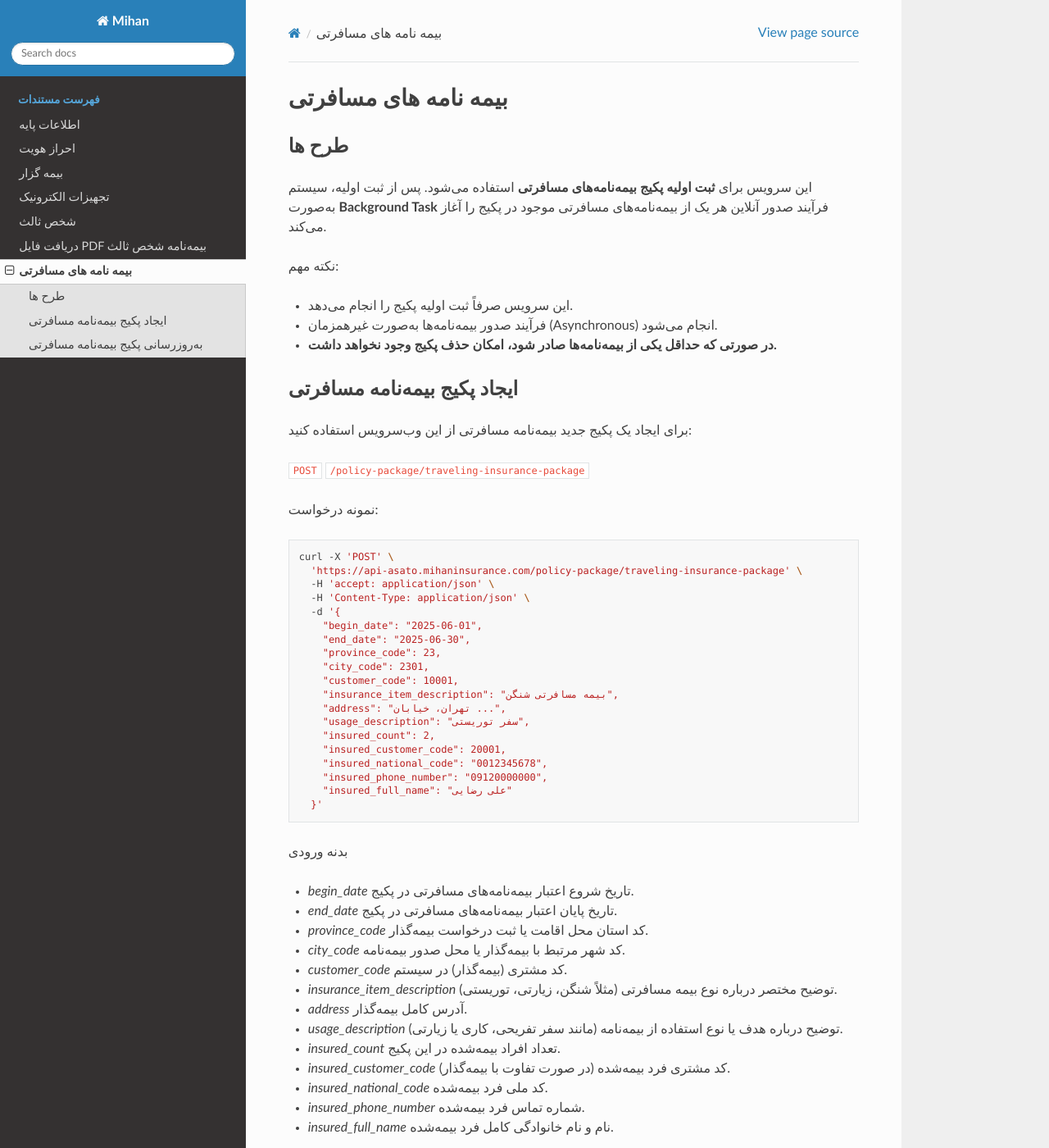
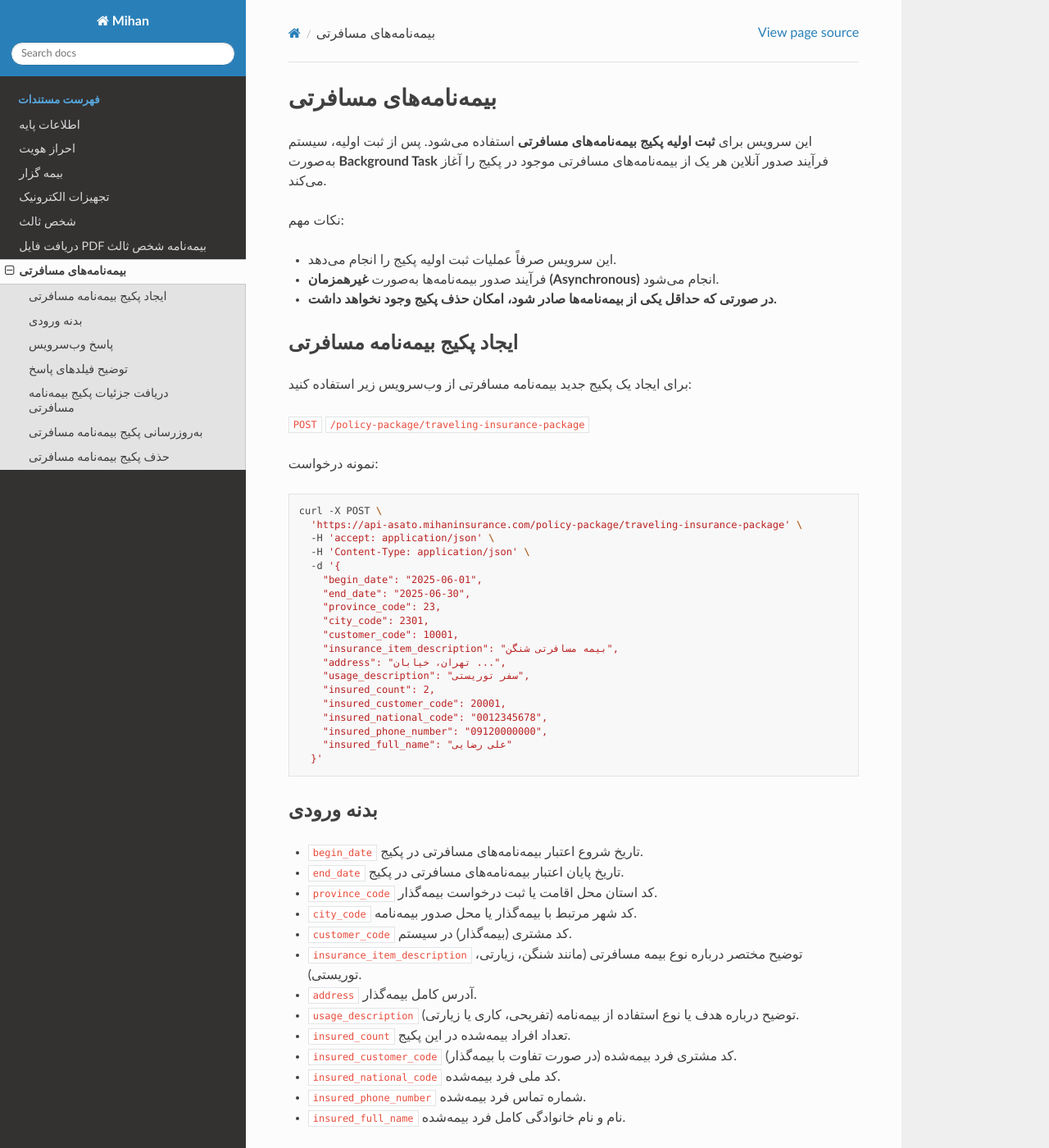
Before and after one commit to artaabbasi/mihan-issue, a Sphinx documentation site: the page built from docs/source/travel_package.rst, in a window 1280 px wide and 1400 px high. Shown: the whole window at 82% size. Built offline with Sphinx 7.4.7 and the Read the Docs theme 3.1.0, drawn with Linux system fonts in a browser that asks for light colours; some of the changed text lies outside the part shown.

Commit message:
Update travel_package.rst

```diff
--- a/docs/source/travel_package.rst
+++ b/docs/source/travel_package.rst
@@ -1,24 +1,20 @@
-بیمه نامه های مسافرتی
-=====
+بیمه‌نامه‌های مسافرتی
+====================
 
-طرح ها
-------------
+این سرویس برای **ثبت اولیه پکیج بیمه‌نامه‌های مسافرتی** استفاده می‌شود.
+پس از ثبت اولیه، سیستم به‌صورت **Background Task** فرآیند صدور آنلاین هر یک از بیمه‌نامه‌های مسافرتی موجود در پکیج را آغاز می‌کند.
 
-این سرویس برای **ثبت اولیه پکیج بیمه‌نامه‌های مسافرتی** استفاده می‌شود. پس از ثبت اولیه، سیستم به‌صورت **Background Task** فرآیند صدور آنلاین هر یک از بیمه‌نامه‌های مسافرتی موجود در پکیج را آغاز می‌کند.
+نکات مهم:
 
-نکته مهم:
-
-
-- این سرویس صرفاً ثبت اولیه پکیج را انجام می‌دهد.
-- فرآیند صدور بیمه‌نامه‌ها به‌صورت غیرهمزمان (Asynchronous) انجام می‌شود.
+- این سرویس صرفاً عملیات ثبت اولیه پکیج را انجام می‌دهد.
+- فرآیند صدور بیمه‌نامه‌ها به‌صورت **غیرهمزمان (Asynchronous)** انجام می‌شود.
 - **در صورتی که حداقل یکی از بیمه‌نامه‌ها صادر شود، امکان حذف پکیج وجود نخواهد داشت.**
-
 
 
 ایجاد پکیج بیمه‌نامه مسافرتی
 ----------------------------
 
-برای ایجاد یک پکیج جدید بیمه‌نامه مسافرتی از این وب‌سرویس استفاده کنید:
+برای ایجاد یک پکیج جدید بیمه‌نامه مسافرتی از وب‌سرویس زیر استفاده کنید:
 
 ``POST``
 ``/policy-package/traveling-insurance-package``
@@ -27,116 +23,119 @@
 
 .. code-block:: bash
 
-    curl -X 'POST' \
-      'https://api-asato.mihaninsurance.com/policy-package/traveling-insurance-package' \
-      -H 'accept: application/json' \
-      -H 'Content-Type: application/json' \
-      -d '{
-        "begin_date": "2025-06-01",
-        "end_date": "2025-06-30",
-        "province_code": 23,
-        "city_code": 2301,
-        "customer_code": 10001,
-        "insurance_item_description": "بیمه مسافرتی شنگن",
-        "address": "تهران، خیابان ...",
-        "usage_description": "سفر توریستی",
-        "insured_count": 2,
-        "insured_customer_code": 20001,
-        "insured_national_code": "0012345678",
-        "insured_phone_number": "09120000000",
-        "insured_full_name": "علی رضایی"
-      }'
+   curl -X POST \
+     'https://api-asato.mihaninsurance.com/policy-package/traveling-insurance-package' \
+     -H 'accept: application/json' \
+     -H 'Content-Type: application/json' \
+     -d '{
+       "begin_date": "2025-06-01",
+       "end_date": "2025-06-30",
+       "province_code": 23,
+       "city_code": 2301,
+       "customer_code": 10001,
+       "insurance_item_description": "بیمه مسافرتی شنگن",
+       "address": "تهران، خیابان ...",
+       "usage_description": "سفر توریستی",
+       "insured_count": 2,
+       "insured_customer_code": 20001,
+       "insured_national_code": "0012345678",
+       "insured_phone_number": "09120000000",
+       "insured_full_name": "علی رضایی"
+     }'
+
 
 بدنه ورودی
+-----------
+
+* ``begin_date``
+  تاریخ شروع اعتبار بیمه‌نامه‌های مسافرتی در پکیج.
+
+* ``end_date``
+  تاریخ پایان اعتبار بیمه‌نامه‌های مسافرتی در پکیج.
+
+* ``province_code``
+  کد استان محل اقامت یا ثبت درخواست بیمه‌گذار.
+
+* ``city_code``
+  کد شهر مرتبط با بیمه‌گذار یا محل صدور بیمه‌نامه.
+
+* ``customer_code``
+  کد مشتری (بیمه‌گذار) در سیستم.
+
+* ``insurance_item_description``
+  توضیح مختصر درباره نوع بیمه مسافرتی (مانند شنگن، زیارتی، توریستی).
+
+* ``address``
+  آدرس کامل بیمه‌گذار.
+
+* ``usage_description``
+  توضیح درباره هدف یا نوع استفاده از بیمه‌نامه (تفریحی، کاری یا زیارتی).
+
+* ``insured_count``
+  تعداد افراد بیمه‌شده در این پکیج.
+
+* ``insured_customer_code``
+  کد مشتری فرد بیمه‌شده (در صورت تفاوت با بیمه‌گذار).
+
+* ``insured_national_code``
+  کد ملی فرد بیمه‌شده.
+
+* ``insured_phone_number``
+  شماره تماس فرد بیمه‌شده.
+
+* ``insured_full_name``
+  نام و نام خانوادگی کامل فرد بیمه‌شده.
 
 
-* `begin_date`
-  تاریخ شروع اعتبار بیمه‌نامه‌های مسافرتی در پکیج.
-
-* `end_date`
-  تاریخ پایان اعتبار بیمه‌نامه‌های مسافرتی در پکیج.
-
-* `province_code`
-  کد استان محل اقامت یا ثبت درخواست بیمه‌گذار.
-
-* `city_code`
-  کد شهر مرتبط با بیمه‌گذار یا محل صدور بیمه‌نامه.
-
-* `customer_code`
-  کد مشتری (بیمه‌گذار) در سیستم.
-
-* `insurance_item_description`
-  توضیح مختصر درباره نوع بیمه مسافرتی (مثلاً شنگن، زیارتی، توریستی).
-
-* `address`
-  آدرس کامل بیمه‌گذار.
-
-* `usage_description`
-  توضیح درباره هدف یا نوع استفاده از بیمه‌نامه (مانند سفر تفریحی، کاری یا زیارتی).
-
-* `insured_count`
-  تعداد افراد بیمه‌شده در این پکیج.
-
-* `insured_customer_code`
-  کد مشتری فرد بیمه‌شده (در صورت تفاوت با بیمه‌گذار).
-
-* `insured_national_code`
-  کد ملی فرد بیمه‌شده.
-
-* `insured_phone_number`
-  شماره تماس فرد بیمه‌شده.
-
-* `insured_full_name`
-  نام و نام خانوادگی کامل فرد بیمه‌شده.
-
 پاسخ وب‌سرویس
-
-
+--------------
 
 در صورت موفقیت، اطلاعات پکیج ایجادشده به همراه شناسه یکتا بازگردانده می‌شود:
 
 .. code-block:: json
 
-    {
-      "status": "ok",
-      "data": {
-        "id": "string",
-        "user_id": "string",
-        "begin_date": "string",
-        "end_date": "string",
-        "province_code": 0,
-        "city_code": 0,
-        "customer_code": 0,
-        "insurance_item_description": "string",
-        "address": "string",
-        "usage_description": "string",
-        "insured_count": 0,
-        "insured_customer_code": 0,
-        "insured_national_code": "string",
-        "insured_phone_number": "string",
-        "insured_full_name": "string",
-        "created_at": "2025-12-15T14:25:54.334Z",
-        "updated_at": "2025-12-15T14:25:54.334Z"
-      }
-    }
+   {
+     "status": "ok",
+     "data": {
+       "id": "string",
+       "user_id": "string",
+       "begin_date": "string",
+       "end_date": "string",
+       "province_code": 0,
+       "city_code": 0,
+       "customer_code": 0,
+       "insurance_item_description": "string",
+       "address": "string",
+       "usage_description": "string",
+       "insured_count": 0,
+       "insured_customer_code": 0,
+       "insured_national_code": "string",
+       "insured_phone_number": "string",
+       "insured_full_name": "string",
+       "created_at": "2025-12-15T14:25:54.334Z",
+       "updated_at": "2025-12-15T14:25:54.334Z"
+     }
+   }
+
 
 توضیح فیلدهای پاسخ
+-------------------
 
-* `id`
+* ``id``
   شناسه یکتای پکیج بیمه‌نامه مسافرتی که در ادامه فرآیند استفاده می‌شود.
 
-* `user_id`
-  شناسه کاربری که درخواست ایجاد پکیج را ثبت کرده است.
+* ``user_id``
+  شناسه کاربری ثبت‌کننده درخواست.
 
-* `created_at`
+* ``created_at``
   تاریخ و زمان ایجاد پکیج در سیستم.
 
-* `updated_at`
+* ``updated_at``
   تاریخ و زمان آخرین به‌روزرسانی پکیج.
 
 
-
-## دریافت جزئیات پکیج بیمه‌نامه مسافرتی
+دریافت جزئیات پکیج بیمه‌نامه مسافرتی
+------------------------------------
 
 برای دریافت اطلاعات کامل یک پکیج ثبت‌شده:
 
```
Also changed, not shown: other parts of docs/source/travel_package.rst (+8 -8 lines).
